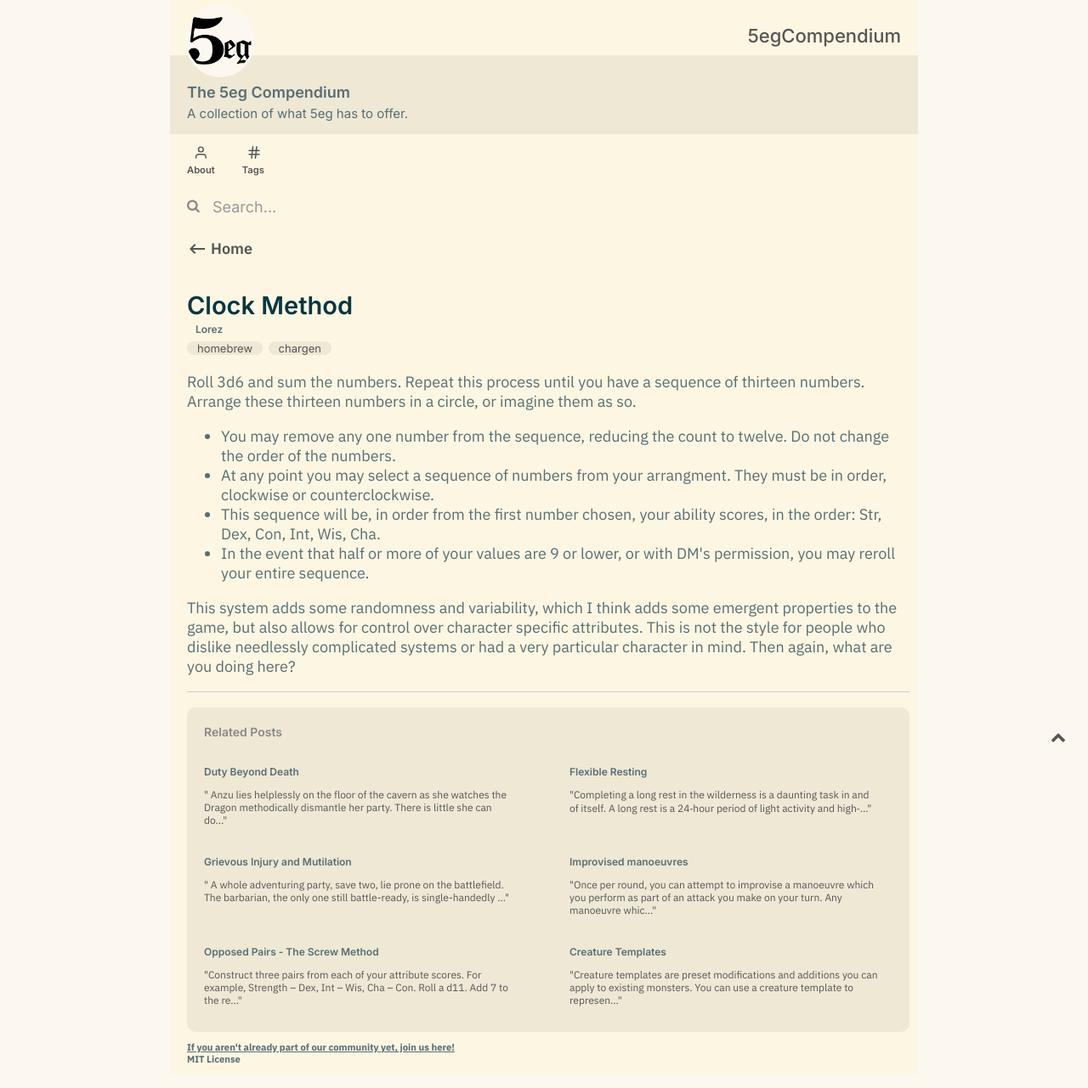
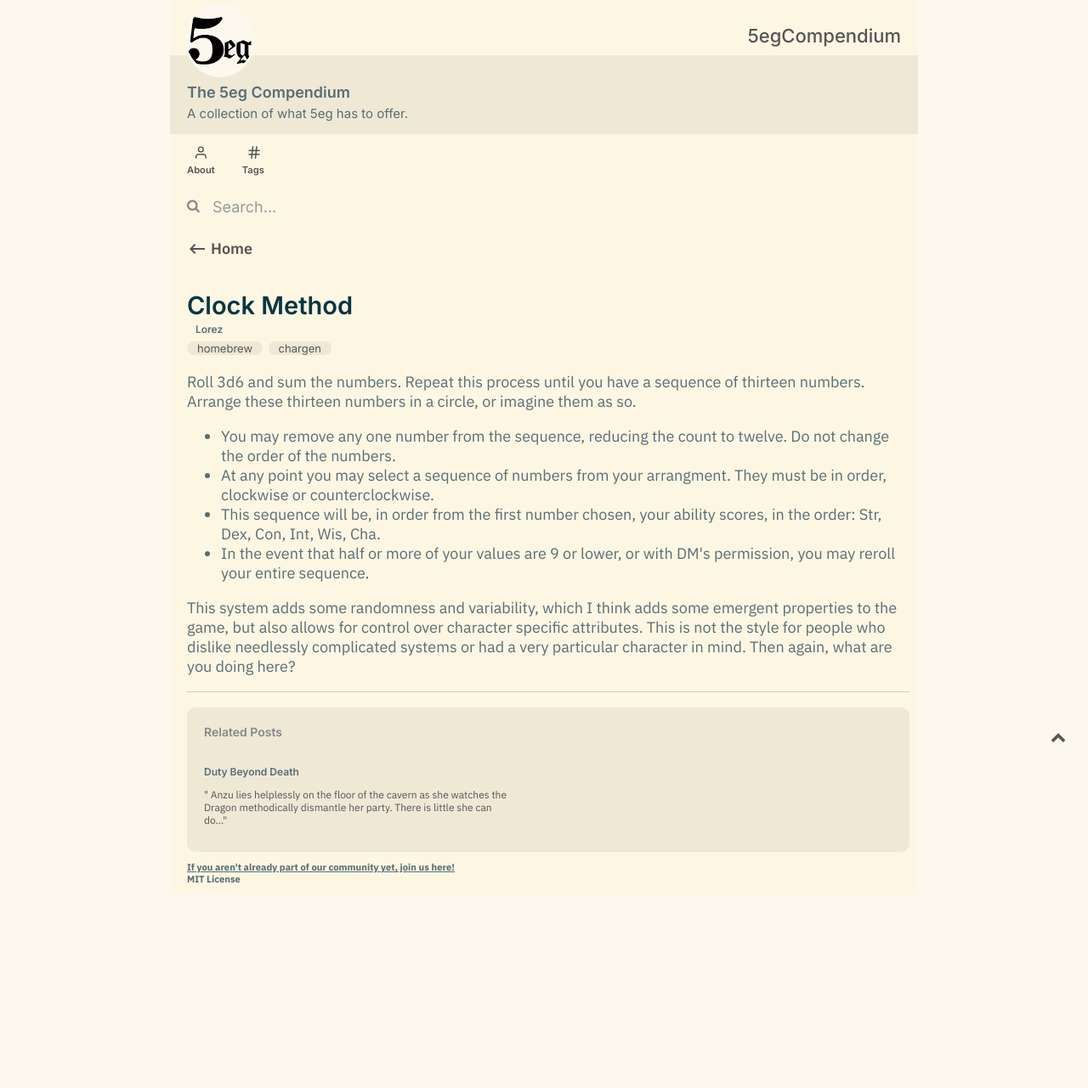
Before and after one commit to 5egeneral/compendium, a Jekyll site: the page built from _notes/20210528-Clock Method.md, in a window 1280 px wide. Shown: the whole page at 85% size. Built offline with Jekyll 4.4.1, drawn with Linux system fonts in a browser that asks for light colours; after the commit the page ends 1069 px from its top, so only the background shows below that.

Commit message:
navigatortest

```diff
--- /dev/null
+++ b/_includes/navigatorrelated.html
@@ -0,0 +1,20 @@
+{%- if page.content-type == "notes" -%}
+<div class="related" id="jekyll-seamless-relatedposts">
+    <h4 class="medium-small">Related Posts </h4>
+    <div class="related-wrapper">
+  {% if page.previous.url %}
+     <div class="related-group"><a href="{{page.previous.url}}">
+            <p class="related-title">{{page.previous.title}}</p>
+            <p class="related-excerpt">{{ page.previous.content | markdownify | strip_html | truncate: 140 }}</p>
+          </a></div>
+  {% endif %}
+  {% if page.next.url %}
+     <div class="related-group"><a href="{{page.next.url}}">
+            <p class="related-title">{{page.next.title}}</p>
+            <p class="related-excerpt">{{ page.next.content | markdownify | strip_html | truncate: 140 }}</p>
+          </a></div>
+  {% endif %}
+    </div>
+      <br/>
+</div>
+{%- endif -%}
--- a/_layouts/post.html
+++ b/_layouts/post.html
@@ -60,7 +60,7 @@
                 {%- include content.html -%}
                 <hr>
                 {%- include backlinks.html -%}
-                {%- include related.html -%}
+                {%- include navigatorrelated.html -%}
             </main>
             {%- endif -%}
             {%- include comments.html -%}
--- a/_notes/20210528-Improvised Maneuvers.md
+++ b/_notes/20210528-Improvised Maneuvers.md
@@ -1,5 +1,5 @@
 ---
-title: Improvised manoeuvres
+title: Improvised Manoeuvres
 state: publish
 tags: [homebrew, combat]
 ---
@@ -21,7 +21,7 @@ Once per round, you can attempt to improvise a manoeuvre which you perform as pa
 
 ## **Appropriate Tools**
 
-Certain weapons are more suited to improvised manoeuvres, letting you add your choice of your Strength or Dexterity modifier to your Improvised Manoeuvre save DC. In addition, depending on your weapon, you may attempt a manoeuvre not on the list above.
+Certain weapons are more suited to improvised manoeuvres, letting you add your choice of your Strength or Dexterity modifier to the save DC of one corresponding manoeuvre. In addition, depending on your weapon, you may attempt a manoeuvre which isn't in the list above.
 
 | Weapon    | Maneuver               |
 | --------- | ---------------------- |
```
